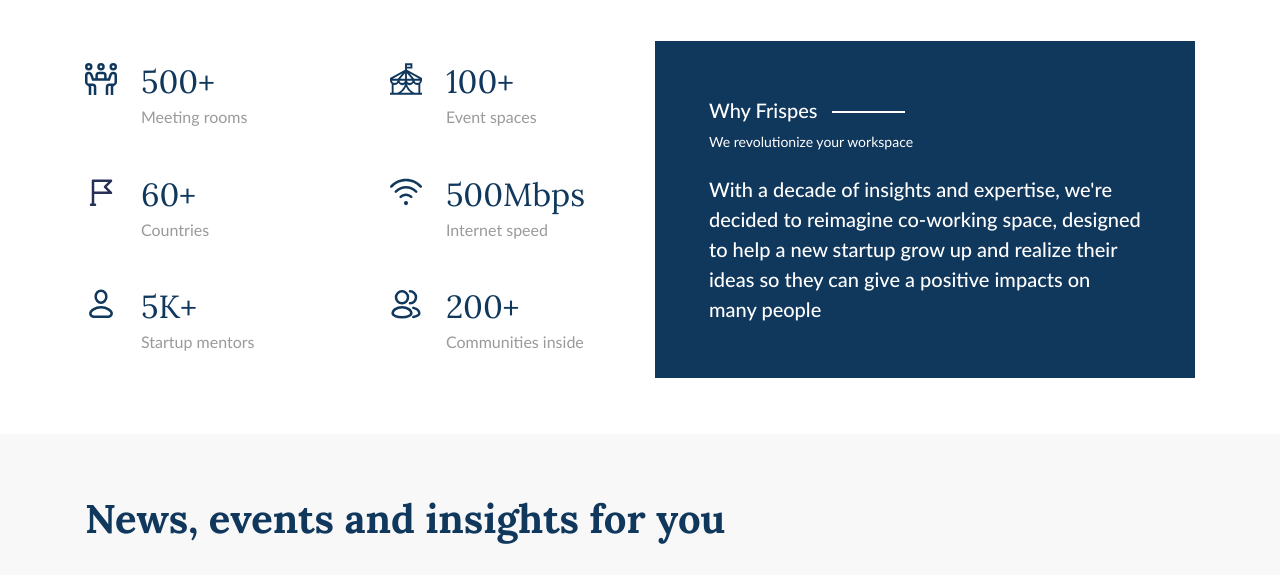
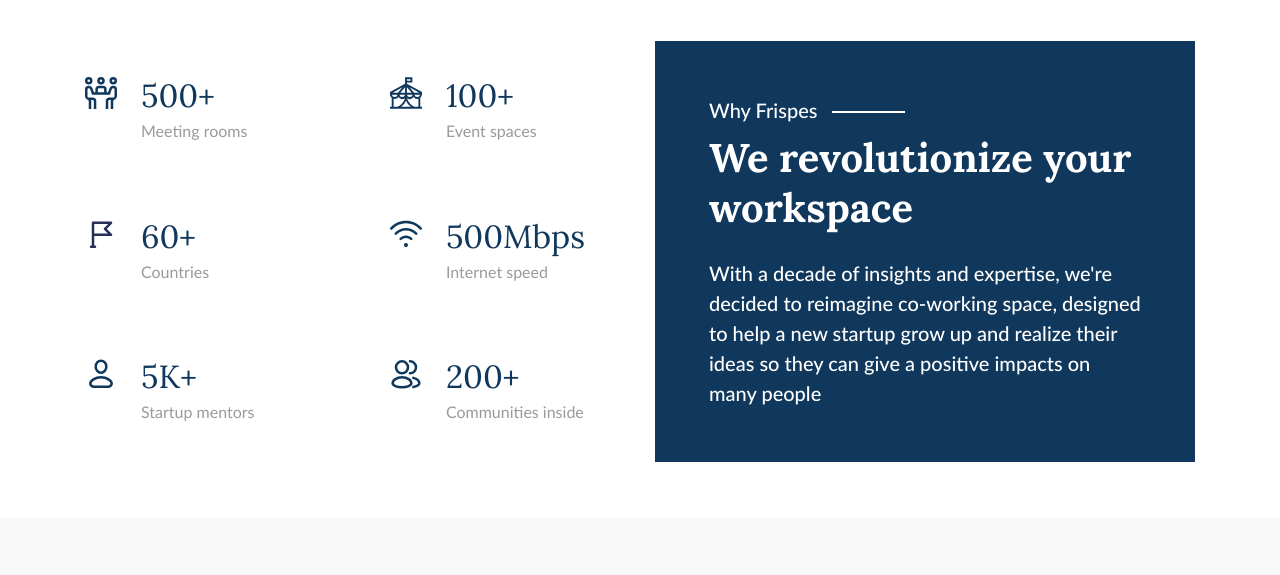
Before and after one commit to roman-novikov/FFL-L14, a plain HTML site: page index.html in a window 1280 px wide. Shown: the part 1040-1615 px from the top of the page. Drawn offline with Linux system fonts and the light colour scheme; a script that the page names is missing; files whose address does not match are found by name.

Commit message:
Add files via upload

```diff
--- a/index.html
+++ b/index.html
@@ -189,7 +189,7 @@
 						<div class="why__column">
 							<div class="content-why">
 								<div class="content-why__sub-title sub-title sub-title--white">Why Frispes</div>
-								<h2 class="content-why__title">We revolutionize your workspace</h2>
+								<h2 class="content-why__title title title--low">We revolutionize your workspace</h2>
 								<div class="content-why__text">With a decade of insights and expertise, we're decided to reimagine co-working space, designed to help a new startup grow up and realize their ideas so they can give a positive impacts on many people</div>
 							</div>
 						</div>
```
